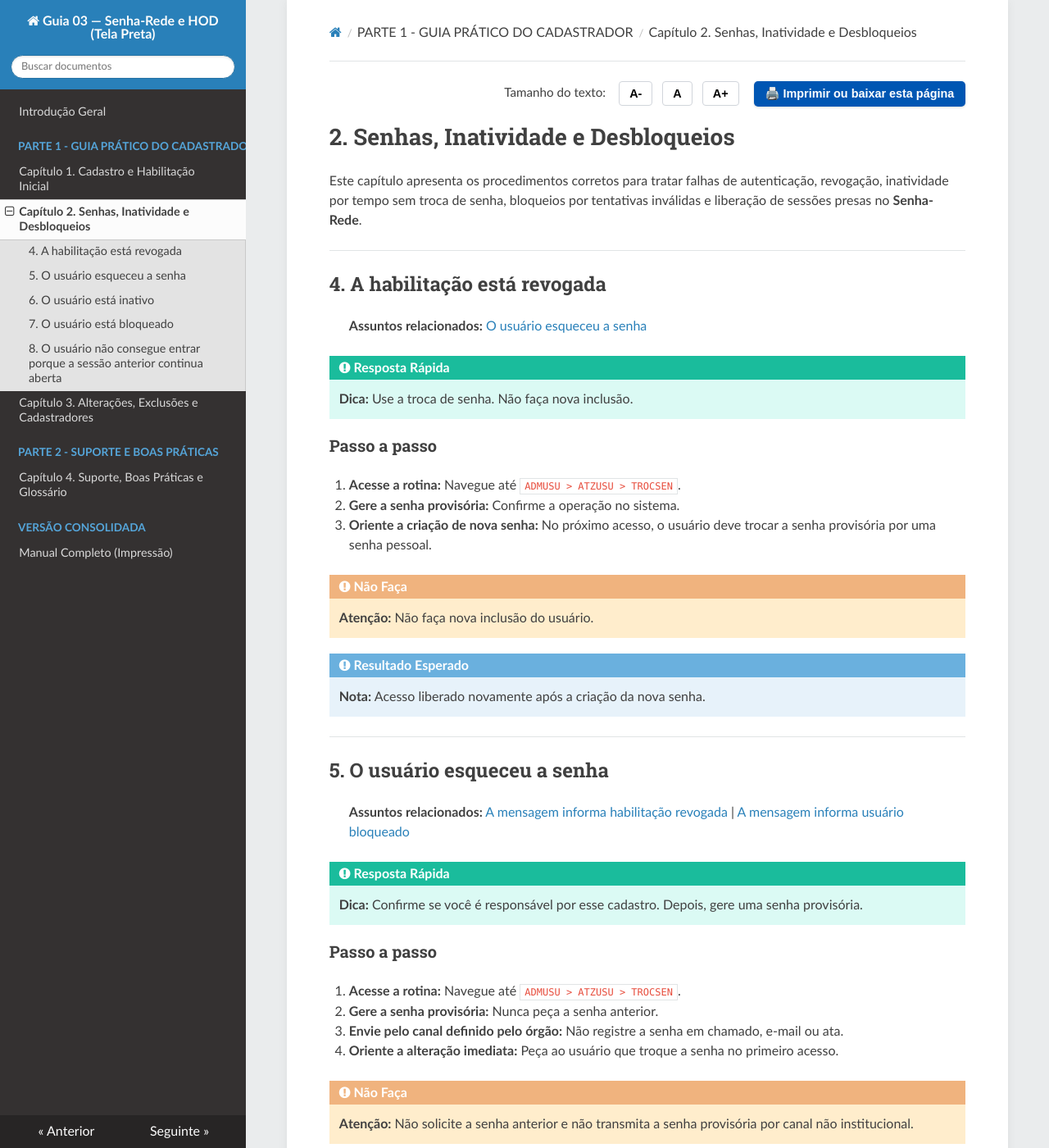
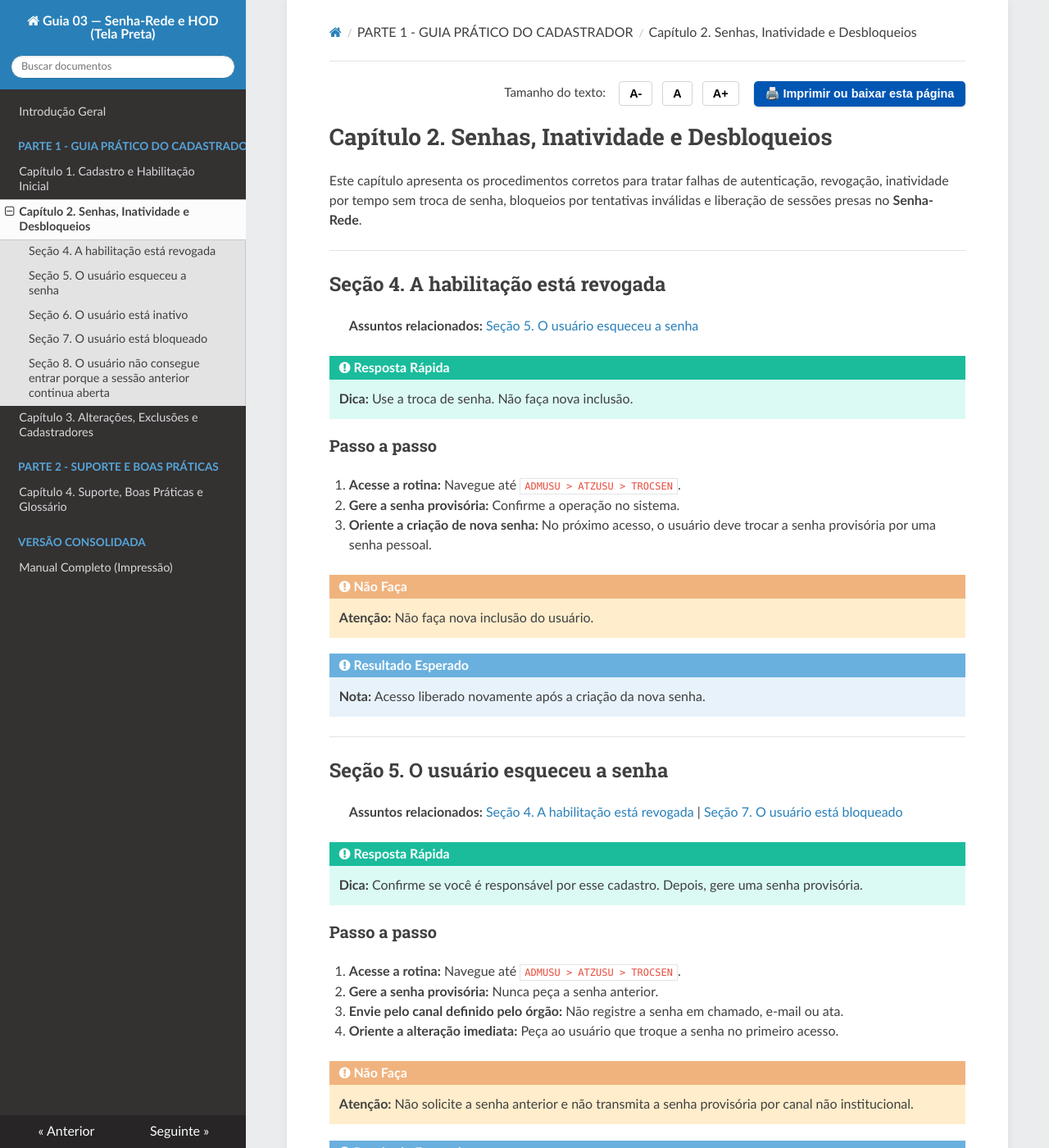
Before and after one commit to siqueiraazevedo2013-cloud/Tutorial-Guia-03-Senha-Rede-HOD, an MkDocs documentation site: the page built from docs/02-senhas-e-desbloqueios.md, in a window 1280 px wide and 1400 px high. Shown: the whole window at 82% size. Built offline with MkDocs 1.6.1, drawn with Linux system fonts in a browser that asks for light colours; nearby versions of some CDN libraries; some of the changed text lies outside the part shown.

Commit message:
Update section titles and references in documentation

```diff
--- a/docs/02-senhas-e-desbloqueios.md
+++ b/docs/02-senhas-e-desbloqueios.md
@@ -6,15 +6,15 @@
   <button class="btn-acessibilidade btn-imprimir" onclick="window.print()" title="Imprimir ou baixar esta página">🖨️ Imprimir ou baixar esta página</button>
 </div>
 
-# 2. Senhas, Inatividade e Desbloqueios
+# Capítulo 2. Senhas, Inatividade e Desbloqueios
 
 Este capítulo apresenta os procedimentos corretos para tratar falhas de autenticação, revogação, inatividade por tempo sem troca de senha, bloqueios por tentativas inválidas e liberação de sessões presas no **Senha-Rede**.
 
 ---
 
-## 4. A habilitação está revogada
+## Seção 4. A habilitação está revogada
 
-> **Assuntos relacionados:** [O usuário esqueceu a senha](#5-o-usuario-esqueceu-a-senha)
+> **Assuntos relacionados:** [Seção 5. O usuário esqueceu a senha](#secao-5-o-usuario-esqueceu-a-senha)
 
 !!! tip "Resposta Rápida"
     **Dica:** Use a troca de senha. Não faça nova inclusão.
@@ -33,9 +33,9 @@ Este capítulo apresenta os procedimentos corretos para tratar falhas de autenti
 
 ---
 
-## 5. O usuário esqueceu a senha
+## Seção 5. O usuário esqueceu a senha
 
-> **Assuntos relacionados:** [A mensagem informa habilitação revogada](#4-a-habilitacao-esta-revogada) | [A mensagem informa usuário bloqueado](#7-o-usuario-esta-bloqueado)
+> **Assuntos relacionados:** [Seção 4. A habilitação está revogada](#secao-4-a-habilitacao-esta-revogada) | [Seção 7. O usuário está bloqueado](#secao-7-o-usuario-esta-bloqueado)
 
 !!! tip "Resposta Rápida"
     **Dica:** Confirme se você é responsável por esse cadastro. Depois, gere uma senha provisória.
@@ -55,9 +55,9 @@ Este capítulo apresenta os procedimentos corretos para tratar falhas de autenti
 
 ---
 
-## 6. O usuário está inativo
+## Seção 6. O usuário está inativo
 
-> **Assuntos relacionados:** [A mensagem informa usuário bloqueado](#7-o-usuario-esta-bloqueado)
+> **Assuntos relacionados:** [Seção 7. O usuário está bloqueado](#secao-7-o-usuario-esta-bloqueado)
 
 !!! tip "Resposta Rápida"
     **Dica:** Reative o usuário. O cadastro fica inativo quando o usuário passa mais de 45 dias sem trocar a senha.
@@ -76,9 +76,9 @@ Este capítulo apresenta os procedimentos corretos para tratar falhas de autenti
 
 ---
 
-## 7. O usuário está bloqueado
+## Seção 7. O usuário está bloqueado
 
-> **Assuntos relacionados:** [O usuário esqueceu a senha](#5-o-usuario-esqueceu-a-senha) | [A mensagem informa usuário inativo](#6-o-usuario-esta-inativo)
+> **Assuntos relacionados:** [Seção 5. O usuário esqueceu a senha](#secao-5-o-usuario-esqueceu-a-senha) | [Seção 6. O usuário está inativo](#secao-6-o-usuario-esta-inativo)
 
 !!! tip "Resposta Rápida"
     **Dica:** Libere o bloqueio. O bloqueio ocorre após tentativas consecutivas de entrada com senhas inválidas.
@@ -88,7 +88,7 @@ Este capítulo apresenta os procedimentos corretos para tratar falhas de autenti
 1. **Acesse a rotina:** Navegue até `ADMUSU > ATZUSU > LIBUSUBLOQ`.
 2. **Informe o usuário:** Informe os dados do usuário que precisa ser desbloqueado.
 3. **Confirme a liberação:** Conclua a operação no sistema.
-4. **Oriente nova tentativa:** Se o usuário não lembrar a senha, use a troca de senha ([Seção 5](#5-o-usuario-esqueceu-a-senha)).
+4. **Oriente nova tentativa:** Se o usuário não lembrar a senha, use a troca de senha ([Seção 5](#secao-5-o-usuario-esqueceu-a-senha)).
 
 !!! warning "Não Faça"
     **Atenção:** Não faça inclusão nem reativação se a condição for somente bloqueio.
@@ -98,9 +98,9 @@ Este capítulo apresenta os procedimentos corretos para tratar falhas de autenti
 
 ---
 
-## 8. O usuário não consegue entrar porque a sessão anterior continua aberta
+## Seção 8. O usuário não consegue entrar porque a sessão anterior continua aberta
 
-> **Assuntos relacionados:** [A mensagem informa usuário bloqueado](#7-o-usuario-esta-bloqueado)
+> **Assuntos relacionados:** [Seção 7. O usuário está bloqueado](#secao-7-o-usuario-esta-bloqueado)
 
 !!! tip "Resposta Rápida"
     **Dica:** Libere a sessão anterior. Depois, peça ao usuário que tente entrar novamente.
@@ -116,5 +116,5 @@ Este capítulo apresenta os procedimentos corretos para tratar falhas de autenti
     **Nota:** Sessão anterior liberada e novo acesso permitido.
 
 <div class="toolbar-rodape">
-  <button class="btn-acessibilidade btn-imprimir" onclick="window.print()" title="Imprimir ou Salvar PDF">🖨️ Imprimir / PDF</button>
+  <button class="btn-acessibilidade btn-imprimir" onclick="window.print()" title="Imprimir ou baixar esta página">🖨️ Imprimir ou baixar esta página</button>
 </div>
```
